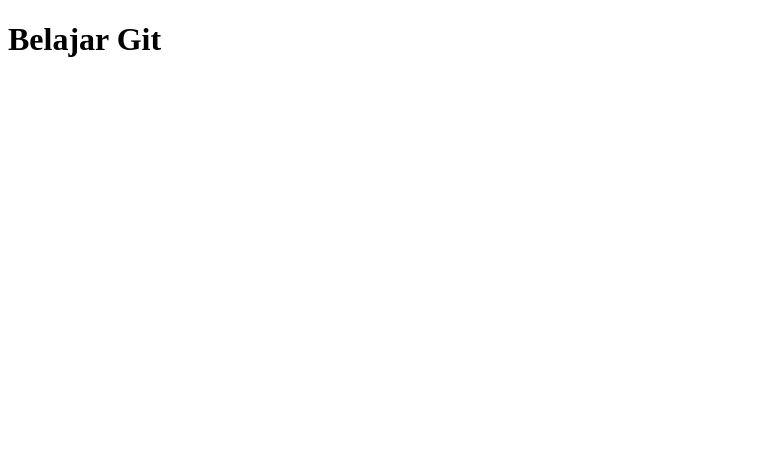
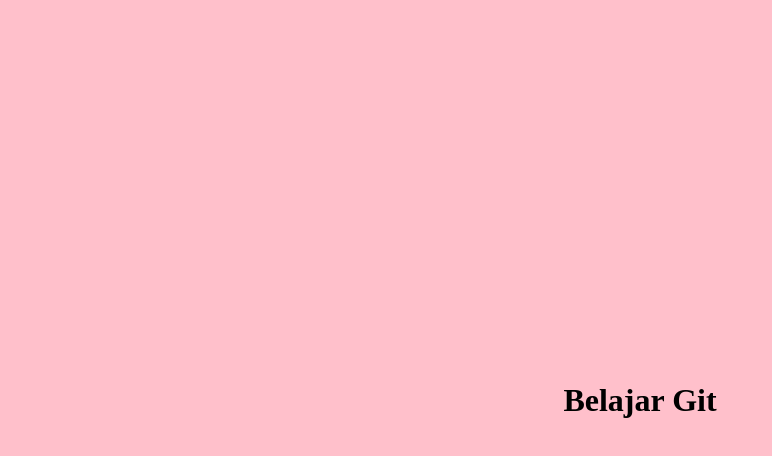
Before and after one commit to sitifauziahindriani/pertama, a plain HTML site: page index.html in a window 1280 px wide. Shown: the whole page, without its empty margins (0-772 px from the left). Drawn offline with Linux system fonts and the light colour scheme.

Commit message:
update message

```diff
--- a/index.html
+++ b/index.html
@@ -2,8 +2,11 @@
 <html lang="en">
 
 <head>
+    <link rel="stylesheet" href="main.css">
     <meta charset="UTF-8">
     <meta name="viewport" content="width=device-width, initial-scale=1.0">
+    <meta name="description" content="belajar github">
+
     <title>Belajar Git</title>
 </head>
 
@@ -13,6 +16,8 @@
         <h1>Belajar Git</h1>
     </main>
 
+    <script src="main.js"></script>
+
 </body>
 
 </html>
--- a/main.css
+++ b/main.css
@@ -0,0 +1,25 @@
+html{
+    scroll-behavior: smooth;
+}
+*{
+    box-sizing: border-box;
+}
+
+body{
+width: 100vw;
+height: auto;
+min-height: 100vh;
+margin: 0;
+padding: 0;
+overflow-x: hidden;
+background-color: pink;
+
+}
+.container{
+display: flex;
+height: 100vh;
+justify-content: center;
+align-items: center;
+
+
+}
```
